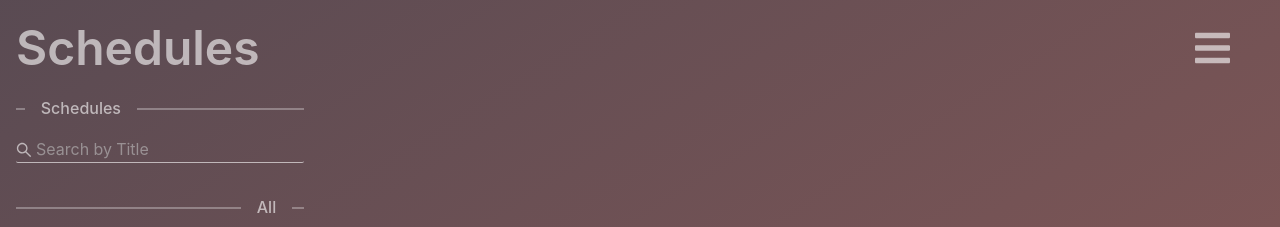
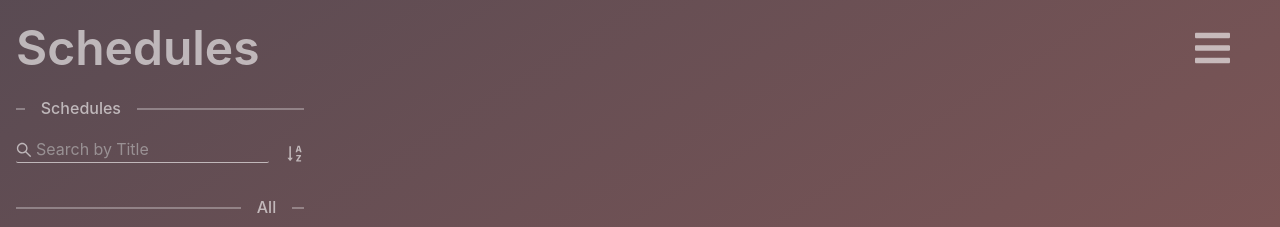
Before and after one commit to TelmoAlexandre/blue_prism_2021, a React (Create React App) app: page / in a window 1280 px wide. Shown: the top 227 px of the page. Built offline with nearby package versions, Linux system fonts and the light colour scheme.

Commit message:
Added sorter for Schedule Cards.

```diff
--- /dev/null
+++ b/src/components/ScheduleCardsSider/ScheduleSearch/ScheduleSorter/index.tsx
@@ -0,0 +1,55 @@
+import { SortAscendingOutlined, SortDescendingOutlined } from "@ant-design/icons";
+import { Dropdown, Menu } from "antd";
+import React, { useState } from "react";
+import styles from "./styles.module.scss";
+
+interface IProps {}
+
+export enum SortType {
+  DateDescending = 0,
+  DateAscending = 1,
+  TitleDescending = 2,
+  TitleAscending = 3,
+}
+
+export default function ScheduleSorter({}: IProps) {
+  const [visible, setVisible] = useState(false);
+
+  const handleSort = (type: SortType) => {
+    alert("TODO");
+  };
+
+  const handleVisibleChange = (flag: boolean) => {
+    setVisible(flag);
+  };
+
+  const menu: JSX.Element = (
+    <Menu onClick={e => handleSort(parseInt(e.key))}>
+      <Menu.ItemGroup title="Date">
+        <Menu.Item key={SortType.DateAscending}>
+          <SortAscendingOutlined /> Ascending
+        </Menu.Item>
+        <Menu.Item key={SortType.DateDescending}>
+          <SortDescendingOutlined /> Descending
+        </Menu.Item>
+      </Menu.ItemGroup>
+
+      <Menu.ItemGroup title="Title">
+        <Menu.Item key={SortType.TitleAscending}>
+          <SortAscendingOutlined /> Ascending
+        </Menu.Item>
+        <Menu.Item key={SortType.TitleDescending}>
+          <SortDescendingOutlined /> Descending
+        </Menu.Item>
+      </Menu.ItemGroup>
+    </Menu>
+  );
+
+  return (
+    <div className={styles.container}>
+      <Dropdown overlay={menu} onVisibleChange={handleVisibleChange} visible={visible}>
+        <SortAscendingOutlined />
+      </Dropdown>
+    </div>
+  );
+}
--- /dev/null
+++ b/src/components/ScheduleCardsSider/ScheduleSearch/ScheduleSorter/styles.module.scss
@@ -0,0 +1,9 @@
+.container {
+  display: flex;
+  align-items: flex-end;
+  font-size: 1.2rem;
+
+  path {
+    color: white;
+  }
+}
--- a/src/components/ScheduleCardsSider/ScheduleSearch/index.tsx
+++ b/src/components/ScheduleCardsSider/ScheduleSearch/index.tsx
@@ -3,6 +3,7 @@ import Search from "antd/lib/input/Search";
 import React, { ChangeEvent, ChangeEventHandler } from "react";
 import styles from "./styles.module.scss";
 import { SearchOutlined } from "@ant-design/icons";
+import ScheduleSorter from "./ScheduleSorter";
 
 interface IProps {}
 
@@ -23,6 +24,9 @@ export default function ScheduleSearch({}: IProps) {
         bordered={false}
         allowClear
       />
+      <div className={styles.sorter}>
+        <ScheduleSorter />
+      </div>
     </div>
   );
 }
--- a/src/components/ScheduleCardsSider/ScheduleSearch/styles.module.scss
+++ b/src/components/ScheduleCardsSider/ScheduleSearch/styles.module.scss
@@ -1,14 +1,16 @@
 .container {
+  display: flex;
+  justify-content: space-between;
+
   .input {
-    width: 80%;
+    width: 100%;
     border-bottom: 1px solid white;
     padding: 0;
     color: white;
   }
-}
 
-@media (max-width: 1600px) {
-  .input {
-    width: 100% !important;
+  .sorter {
+    display: flex;
+    margin-left: 1rem;
   }
 }
```
